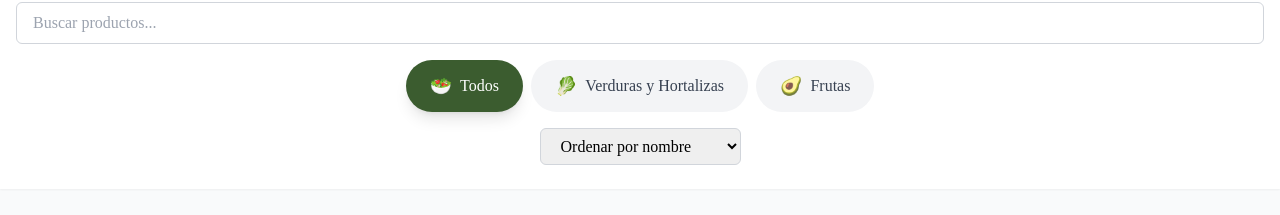
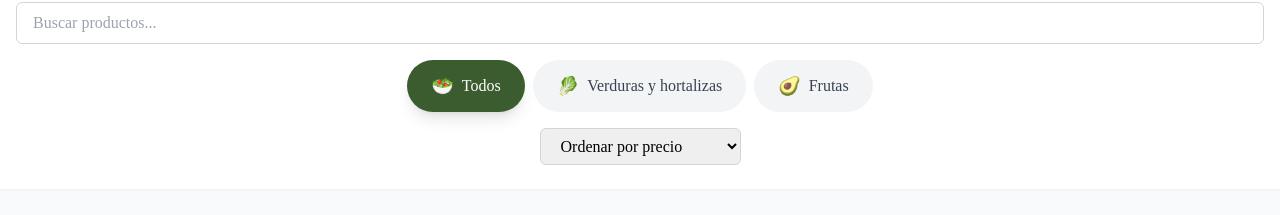
Before and after one commit to Cryptonycode/-sabor-a-tierra, a Next.js app: page /productos in a window 1280 px wide. Shown: the part 366-581 px from the top of the page. Built offline with nearby package versions, Linux system fonts and the light colour scheme; no server answers; the database is empty.

Commit message:
fix(productos): activar botones de categoría y eliminar orden por nombre

```diff
--- a/src/app/productos/page.tsx
+++ b/src/app/productos/page.tsx
@@ -4,17 +4,32 @@ import ProductCard from '@/components/ProductCard';
 import { useProducts } from '@/hooks/useProducts';
 import FarmerRegistrationModal from '@/components/FarmerRegistrationModal';
 
+type CategoryId = 'all' | 'vegetables' | 'fruits';
+type SortBy = '' | 'price-low' | 'price-high';
+
+type CategoryFilter = {
+  id: CategoryId;
+  name: string;
+  emoji: string;
+  values: string[];
+};
+
 // Categorías de productos
-const categories = [
-  { id: 'all', name: 'Todos', emoji: '🥗' },
-  { id: 'vegetables', name: 'Verduras y Hortalizas', emoji: '🥬' },
-  { id: 'fruits', name: 'Frutas', emoji: '🥑' },
+const categories: CategoryFilter[] = [
+  { id: 'all', name: 'Todos', emoji: '🥗', values: [] },
+  {
+    id: 'vegetables',
+    name: 'Verduras y hortalizas',
+    emoji: '🥬',
+    values: ['vegetables', 'Verduras', 'Hortalizas'],
+  },
+  { id: 'fruits', name: 'Frutas', emoji: '🥑', values: ['fruits', 'Frutas'] },
 ];
 
 export default function ProductsPage() {
-  const [selectedCategory, setSelectedCategory] = useState('all');
+  const [selectedCategory, setSelectedCategory] = useState<CategoryId>('all');
   const [searchTerm, setSearchTerm] = useState('');
-  const [sortBy, setSortBy] = useState('name');
+  const [sortBy, setSortBy] = useState<SortBy>('');
   const [isModalOpen, setIsModalOpen] = useState(false);
 
   const { products: allProducts, loading, error } = useProducts();
@@ -26,7 +41,8 @@ export default function ProductsPage() {
 
     // Filtrar por categoría
     if (selectedCategory !== 'all') {
-      filtered = filtered.filter(product => product.category === selectedCategory);
+      const categoryValues = categories.find((category) => category.id === selectedCategory)?.values ?? [];
+      filtered = filtered.filter((product) => categoryValues.includes(product.category));
     }
 
     // Filtrar por búsqueda
@@ -37,13 +53,11 @@ export default function ProductsPage() {
     }
 
     // Asegurar que filtered siempre sea un array antes de ordenar
-    const productsToSort = Array.isArray(filtered) ? filtered : [];
+    const productsToSort = Array.isArray(filtered) ? [...filtered] : [];
 
     // Ordenar
     productsToSort.sort((a, b) => {
-      if (sortBy === 'name') {
-        return a.name.localeCompare(b.name);
-      } else if (sortBy === 'price-low') {
+      if (sortBy === 'price-low') {
         return a.price - b.price;
       } else if (sortBy === 'price-high') {
         return b.price - a.price;
@@ -137,10 +151,10 @@ export default function ProductsPage() {
               <div className="flex justify-center">
                 <select
                   value={sortBy}
-                  onChange={(e) => setSortBy(e.target.value)}
+                  onChange={(e) => setSortBy(e.target.value as SortBy)}
                   className="input-field w-full sm:w-auto"
                 >
-                  <option value="name">Ordenar por nombre</option>
+                  <option value="">Ordenar por precio</option>
                   <option value="price-low">Precio: menor a mayor</option>
                   <option value="price-high">Precio: mayor a menor</option>
                 </select>
```
